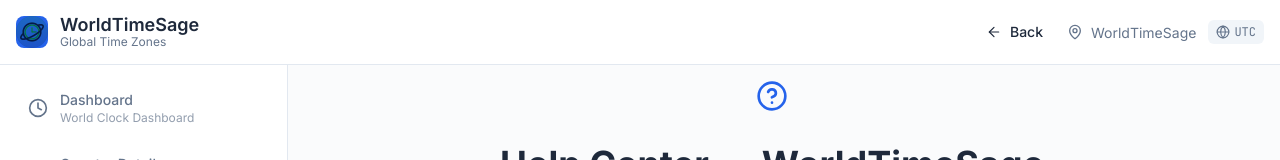
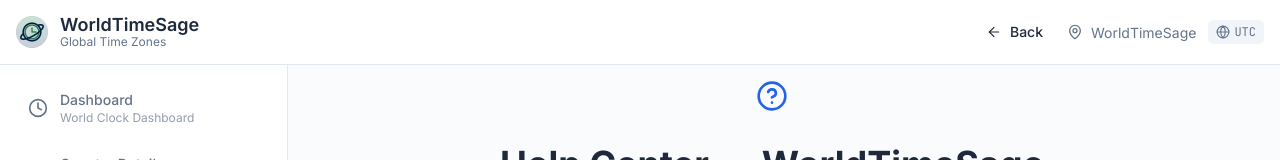
Before and after one commit to AsterixhDev/worldtime, a React (Vite) app: page /help in a window 1280 px wide. Shown: the top 160 px of the page. Built offline with nearby package versions, Linux system fonts and the light colour scheme.

Commit message:
update header

```diff
--- a/src/components/ui/Header.tsx
+++ b/src/components/ui/Header.tsx
@@ -74,7 +74,7 @@ const Header = ({ className = '' }: HeaderProps) => {
               className="flex items-center space-x-3 cursor-pointer group"
               onClick={handleLogoClick}
             >
-              <div className="flex items-center justify-center w-8 h-8 bg-primary rounded-lg group-hover:bg-primary/90 transition-smooth">
+              <div className="flex items-center justify-center w-8 h-8 rounded-lg transition-smooth">
                 <img src="assets/images/icon-512.png" alt="brand image" className="size-full object-fit object-center"/>
               </div>
               <div className="flex flex-col">
```
